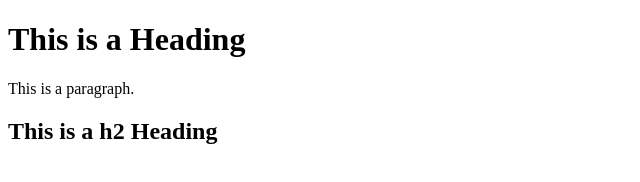
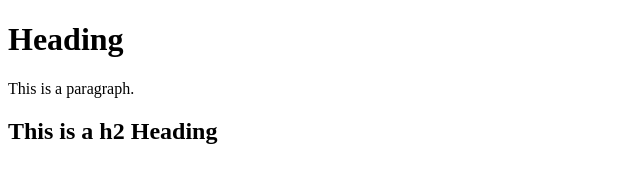
Before and after one commit to ismailozkan93/HTML, a plain HTML site: page html.html in a window 1280 px wide. Shown: the whole page, without its empty margins (0-640 px from the left). Drawn offline with Linux system fonts and the light colour scheme.

Commit message:
Update html.html

```diff
--- a/html.html
+++ b/html.html
@@ -5,7 +5,7 @@
 </head>
 <body>
 
-<h1>This is a Heading</h1>
+<h1>Heading</h1>
 <p>This is a paragraph.</p>
 <h2>This is a h2 Heading</h2>
 
```
